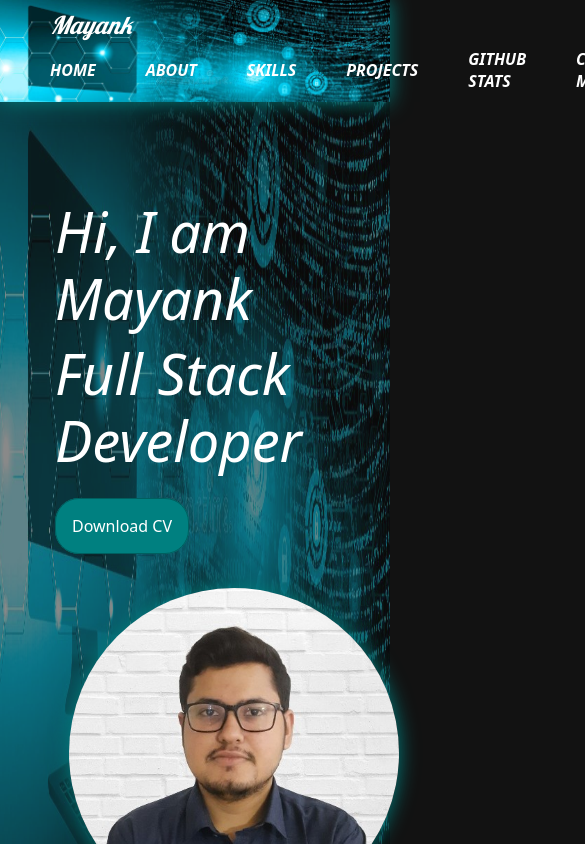
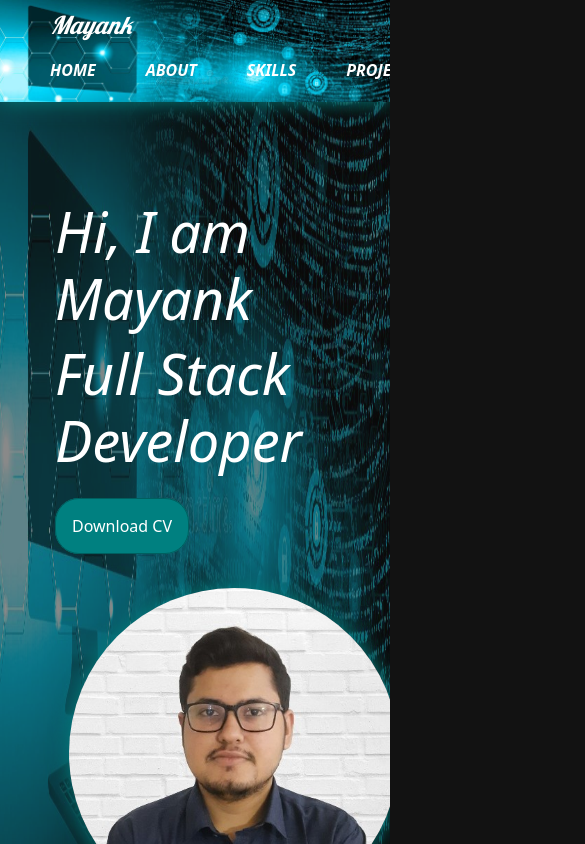
Before and after one commit to Monks09/Monks09.github.io, a React (Create React App) app: page / in a window 390 px wide. Shown: the top 844 px of the page, 585 px wide, since content can reach past the window. Built offline with nearby package versions, Linux system fonts and the light colour scheme.

Commit message:
fixed responsiveness issue

```diff
--- a/public/index.html
+++ b/public/index.html
@@ -1,6 +1,9 @@
 <!DOCTYPE html>
 <html lang="en">
   <head>
+    <meta charset="UTF-8" />
+    <meta http-equiv="X-UA-Compatible" content="IE=edge" />
+    <meta name="viewport" content="width=device-width, initial-scale=1.0" />
     <title>Mayank Sharma - Portfolio</title>
     <script
       src="https://kit.fontawesome.com/3df9e8f303.js"
--- a/src/App.css
+++ b/src/App.css
@@ -2,13 +2,12 @@
 
 /************ Default Css ************/
 
-* {
-    margin: 0;
-    padding: 0;
-    box-sizing: border-box;
-}
-
+html,
 body {
+    width: 100%;
+    height: 100%;
+    margin: 0px;
+    padding: 0px;
     font-weight: 400;
     overflow-x: hidden;
     position: relative;
@@ -59,13 +58,6 @@
     outline: none;
 }
 
-/* @media (min-width:1700px) {
-    main .container {
-        max-width: 100%;
-        padding: 0 150px;
-    }
-} */
-
 .section-heading {
     font-size: 45px;
     font-weight: 700;
```
